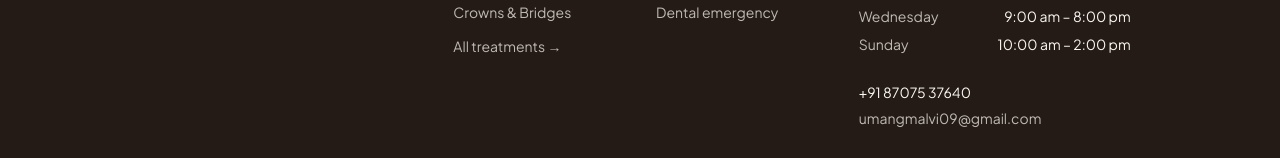
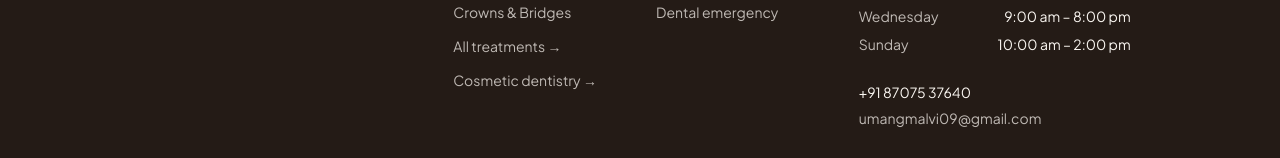
Before and after one commit to Aayush20253534/Website-EDC, a Next.js app: page /locations/civil-lines-prayagraj in a window 1280 px wide. Shown: the part 8344-8502 px from the top of the page. Built offline with nearby package versions, Linux system fonts and the light colour scheme.

Commit message:
seo: link cosmetic dentistry hub from footer

```diff
--- a/src/components/layout/Footer.tsx
+++ b/src/components/layout/Footer.tsx
@@ -81,6 +81,7 @@ export function Footer() {
             </FooterLink>
           ))}
           <FooterLink href="/services">All treatments →</FooterLink>
+          <FooterLink href="/cosmetic-dentist-prayagraj">Cosmetic dentistry →</FooterLink>
         </FooterColumn>
 
         <FooterColumn title="Clinic">
```
